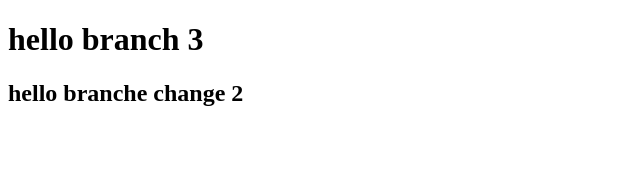
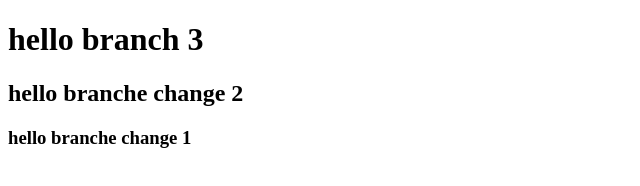
Before and after one commit to mouradmilina/git-tutorial3, a plain HTML site: page index.html in a window 1280 px wide. Shown: the whole page, without its empty margins (0-640 px from the left). Drawn offline with Linux system fonts and the light colour scheme.

Commit message:
vesrion 3

```diff
--- a/index.html
+++ b/index.html
@@ -8,5 +8,6 @@
 <body>
     <h1>hello branch 3</h1>
     <h2>hello branche change 2</h2>
+    <h3>hello branche change 1</h3>
 </body>
 </html>
```
